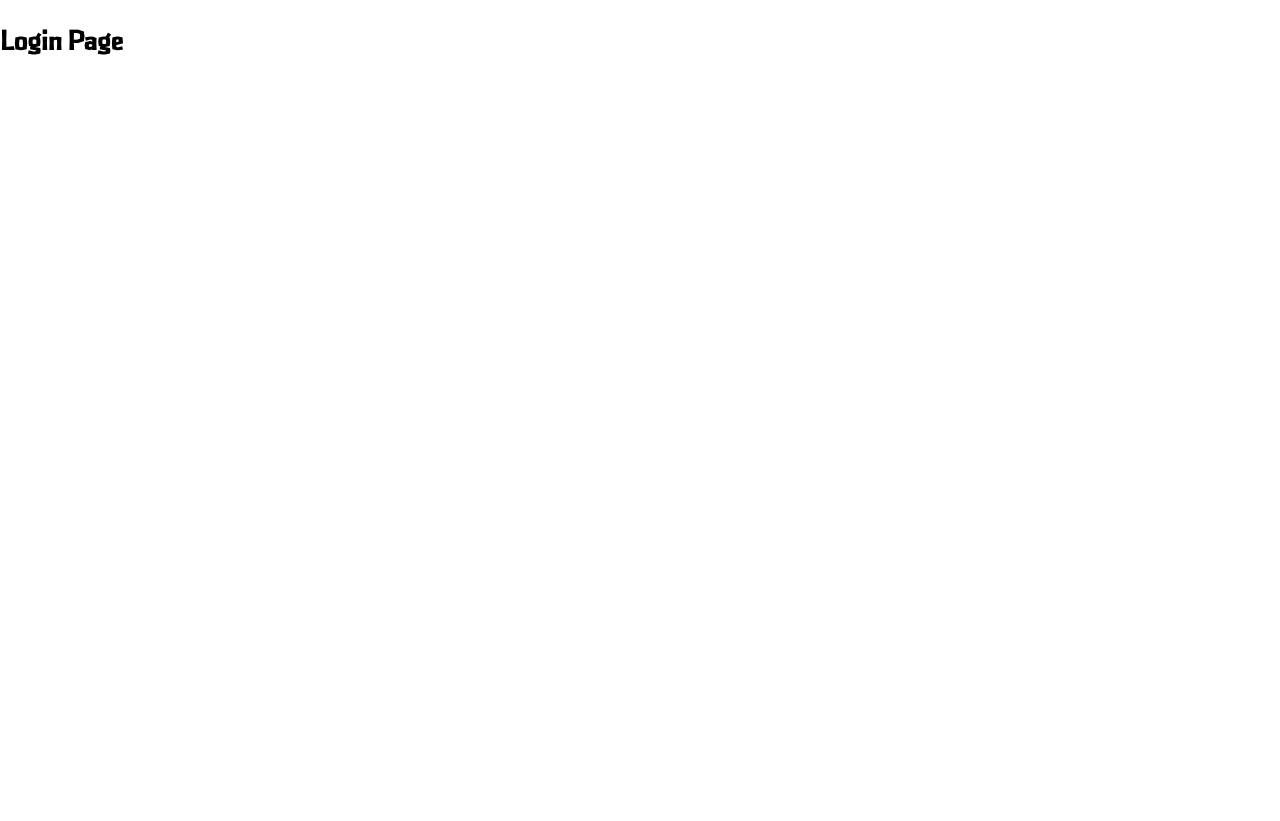
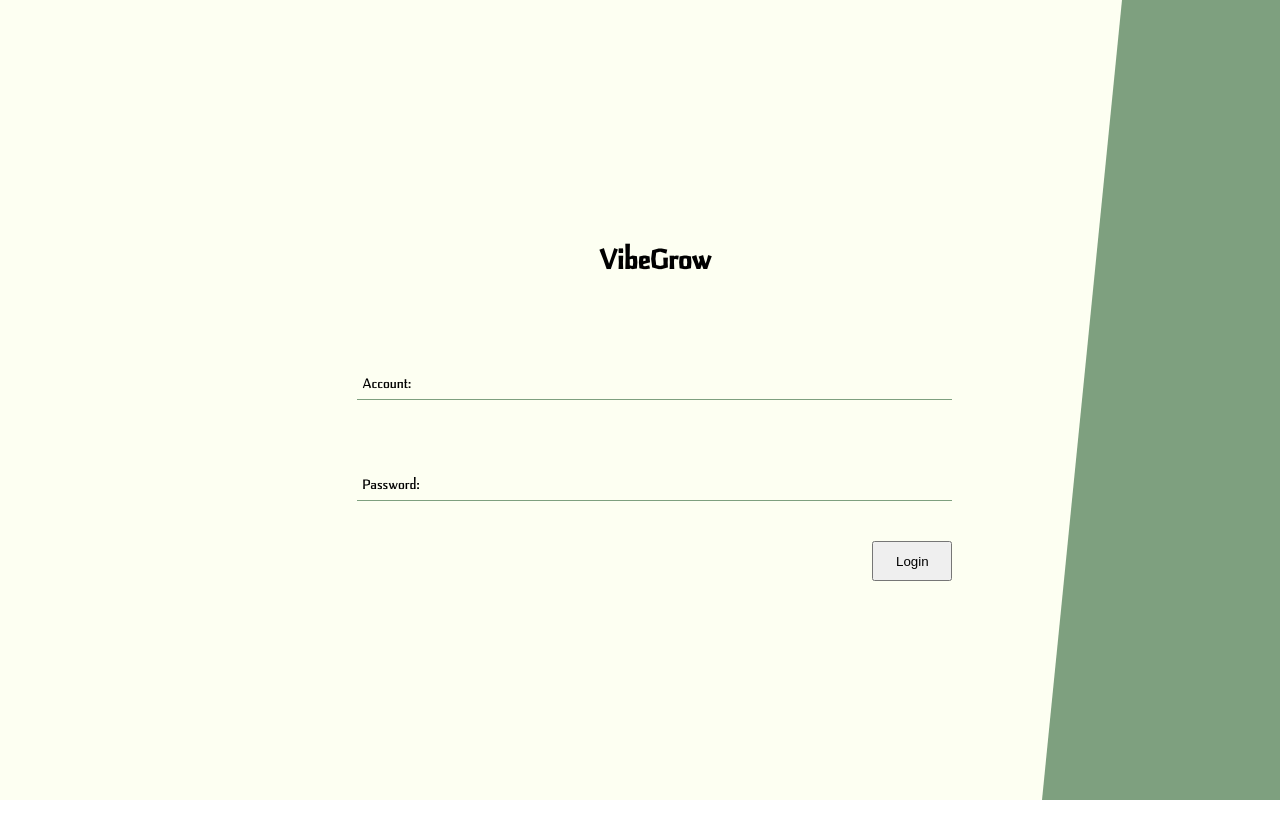
Before and after one commit to deco3801-mortein/frontend, a React (Vite) app: page /login in a window 1280 px wide. After the commit the page ends 800 px from the top, so only its background shows below. Built offline with nearby package versions, Linux system fonts and the light colour scheme; data requests are answered from the project's data file; the HTML template or start-up script is replaced by a standard one.

Commit message:
Add Login page

```diff
--- /dev/null
+++ b/src/pages/Login.css
@@ -0,0 +1,71 @@
+.login-page {
+    background-color: #fdfff2;
+    display: flex;
+    width: 100vw;
+    height: 100vh;
+    align-items: stretch;
+    justify-content: center;
+}
+
+.login-main {
+    display: flex;
+    flex-direction: column;
+    justify-content: center;
+    align-items: stretch;
+    flex: 1;
+  }
+
+  .login-title {
+    align-self: center;
+  }
+
+  .left-balancer {
+    margin-right: auto;
+    flex: 0.6;
+  }
+
+  .slash-container {
+    margin-left: auto;
+    flex: 0.4;
+    padding-left: 7vw;
+  }
+
+  .login-slash {
+    border-left: 10vh solid transparent;
+    border-bottom: 100vh solid #7ea07f;
+  }
+
+  .user-login {
+    display: flex;
+    flex-direction: column;
+    margin-top: 70px;
+    gap: 70px;
+  }
+
+  .password-div,
+  .account-div {
+    display: flex;
+    justify-content: space-between;
+    border-bottom: 0.1rem solid #7ea07f;
+    padding: 5px;
+  }
+
+  input {
+    background-color: #fdfff2;
+    border: 0;
+    width: 100%;
+    margin-left: 2px;
+  }
+
+  .button-div {
+    margin-top: 40px;
+    text-align: center;
+    display: flex;
+    justify-content: right;
+  }
+
+  .login-button {
+    text-indent: 0;
+    width: 80px;
+    height: 40px;
+  }
--- a/src/pages/Login.jsx
+++ b/src/pages/Login.jsx
@@ -1,7 +1,30 @@
+import { Link } from "react-router-dom";
+import "./Login.css";
 function Login() {
     return (
         <div className="login-page">
-            <h1>Login Page</h1>
+            <div className="left-balancer"></div>
+            <div className="login-main">
+                <h1 className="login-title">VibeGrow</h1>
+                <div className="user-login">
+                    <div className="account-div">
+                        <label htmlFor="account">Account:</label>
+                        <input type="text" id="account" name="account" />
+                    </div>
+                    <div className="password-div">
+                        <label htmlFor="password">Password:</label>
+                        <input type="text" id="password" name="password" />
+                    </div>
+                </div>
+                <div className="button-div">
+                    <Link to="/">
+                        <button className="login-button">Login</button>
+                    </Link>
+                </div>
+            </div>
+            <div className="slash-container">
+                <div className="login-slash"></div>
+            </div>
         </div>
     );
 }
```
